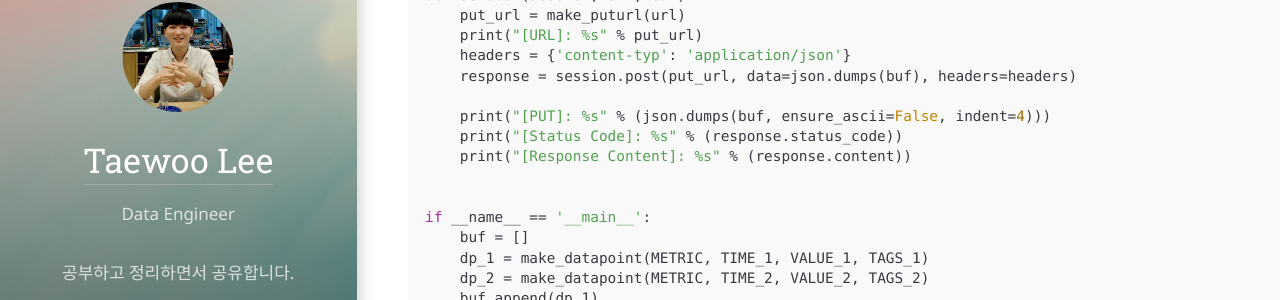
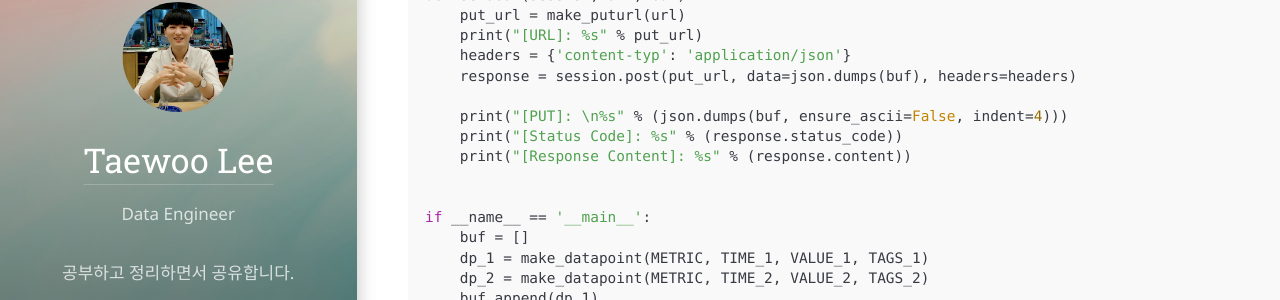
Before and after one commit to TaeWoo21/past_TaeWoo21.github.io, a Jekyll site: the page built from posts/_posts/2019-01-15-simple_opentsdb_test-posts.md, in a window 1280 px wide and 900 px high, scrolled down 1452 px. Shown: the part 152-452 px from the top of the window. Built offline with Jekyll 4.4.1, drawn with Linux system fonts in a browser that asks for light colours; some web fonts are replaced.

```diff
--- a/posts/_posts/2019-01-15-simple_opentsdb_test-posts.md
+++ b/posts/_posts/2019-01-15-simple_opentsdb_test-posts.md
@@ -65,7 +65,7 @@ def sendbuf(session, url, buf):
     headers = {'content-typ': 'application/json'}
     response = session.post(put_url, data=json.dumps(buf), headers=headers)
 
-    print("[PUT]: %s" % (json.dumps(buf, ensure_ascii=False, indent=4)))
+    print("[PUT]: \n%s" % (json.dumps(buf, ensure_ascii=False, indent=4)))
     print("[Status Code]: %s" % (response.status_code))
     print("[Response Content]: %s" % (response.content))
 
```
